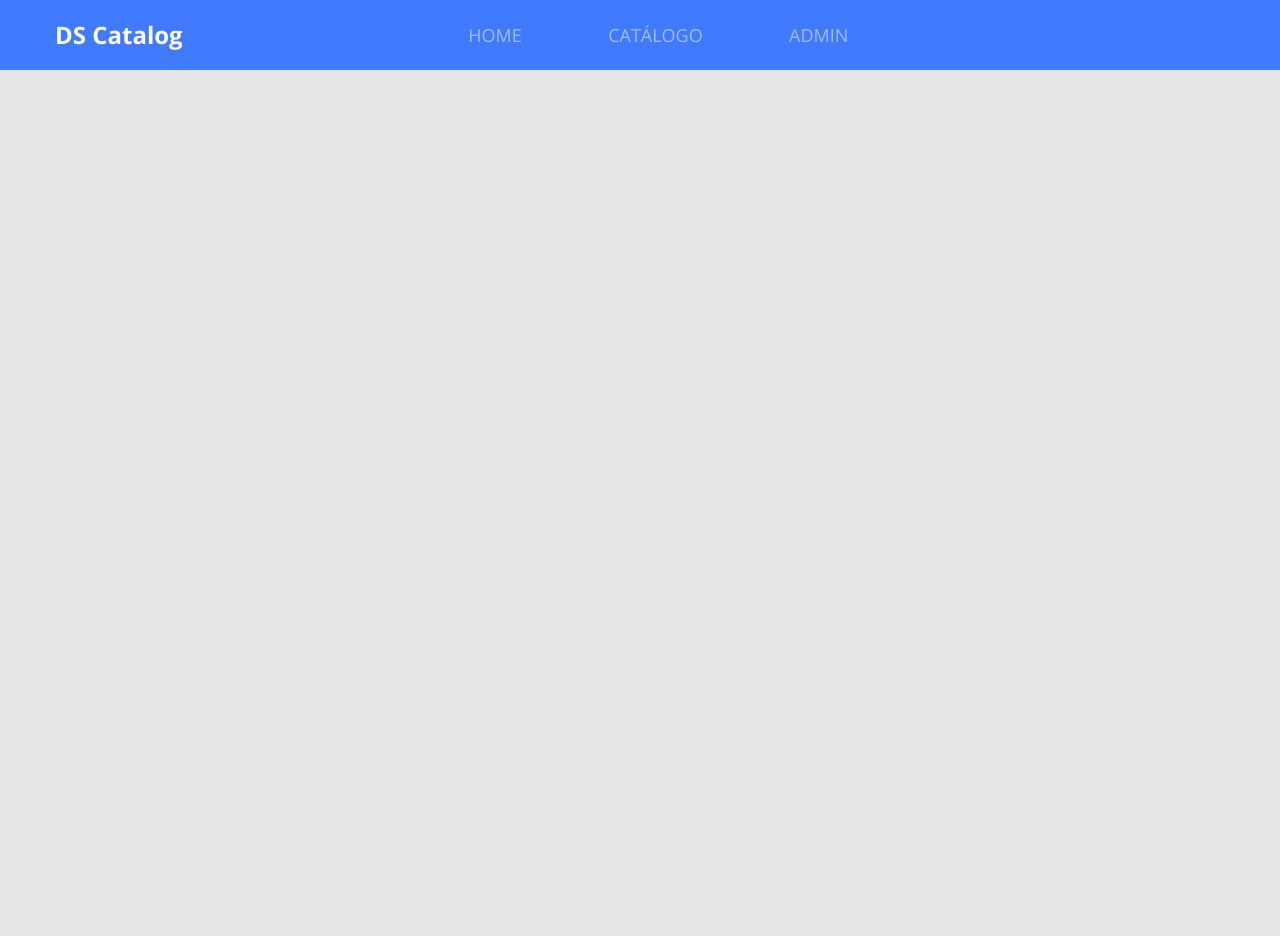
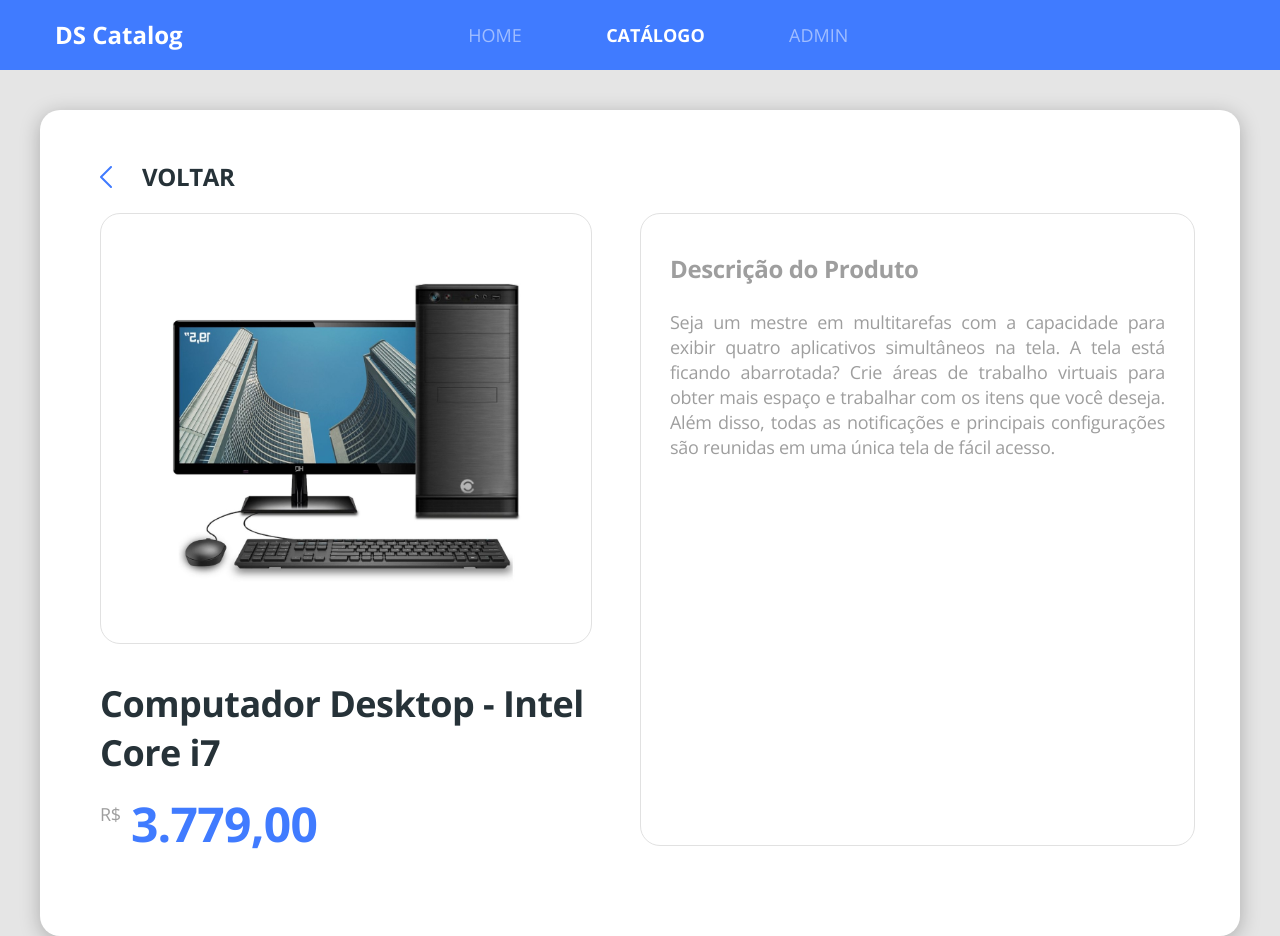
Before and after one commit to tadeuespindolapalermo/dscatalog-bootcamp-devsuperior, a React (Create React App) app in the folder front-web/: page /products/1 in a window 1280 px wide. Before the commit the page ends 800 px from the top, so only its background shows below. Built offline with nearby package versions, Linux system fonts and the light colour scheme.

Commit message:
Add Product Details

```diff
--- a/front-web/src/Routes.tsx
+++ b/front-web/src/Routes.tsx
@@ -2,6 +2,7 @@ import { BrowserRouter, Switch, Route } from 'react-router-dom';
 import NavBar from './core/components/Navbar';
 import Admin from './pages/Admin';
 import Catalog from './pages/Catalog';
+import ProductDetails from './pages/Catalog/components/ProductDetails';
 import Home from './pages/Home';
 
 const Routes = () => (
@@ -11,8 +12,11 @@ const Routes = () => (
             <Route path="/" exact>
                 <Home />
             </Route>
-            <Route path="/catalog">
+            <Route path="/products" exact>
                 <Catalog />
+            </Route>
+            <Route path="/products/:productId">
+                <ProductDetails />
             </Route>
             <Route path="/admin">
                 <Admin />
--- a/front-web/src/core/components/ButtonIcon/styles.scss
+++ b/front-web/src/core/components/ButtonIcon/styles.scss
@@ -12,4 +12,5 @@
     display: flex;
     align-items: center;
     justify-content: center;
+    color: #FFF;
 }
--- a/front-web/src/core/components/Navbar/index.tsx
+++ b/front-web/src/core/components/Navbar/index.tsx
@@ -16,7 +16,7 @@ const NavBar = () => (
                     </NavLink>
                 </li>
                 <li>
-                    <NavLink to="/catalog">
+                    <NavLink to="/products">
                         CATÁLOGO
                     </NavLink>
                 </li>
--- a/front-web/src/pages/Catalog/components/ProductCard/index.tsx
+++ b/front-web/src/pages/Catalog/components/ProductCard/index.tsx
@@ -1,4 +1,5 @@
 import { ReactComponent as ProductImage } from '../../../../core/assets/images/product.svg';
+import ProductPrice from '../ProductPrice';
 import './styles.scss';
 
 const ProductCard = () => (
@@ -9,12 +10,7 @@ const ProductCard = () => (
                 Computador Desktop - Intel Core i7
             </h6>
         </div>
-        <div className="product-price-container">
-            <span className="product-currency">R$</span>
-            <h3 className="product-price">
-                2.779,00
-            </h3>
-        </div>
+       <ProductPrice price="2.779,00" />
     </div>
 );
 
--- a/front-web/src/pages/Catalog/components/ProductCard/styles.scss
+++ b/front-web/src/pages/Catalog/components/ProductCard/styles.scss
@@ -14,24 +14,5 @@
     font-size: 18px;
     line-height: 25px;
     letter-spacing: -0.015em;
+    color: #263238;
 }
-
-.product-price-container {
-    margin-top: 25px;
-    display: flex;
-}
-
-.product-currency {
-    font-size: 18px;
-    line-height: 25px;
-    letter-spacing: -0.015em;
-    color: #9E9E9E;
-}
-
-.product-price {
-    font-size: 32px;
-    line-height: 44px;
-    letter-spacing: -0.015em;
-    color: #407BFF;
-    margin-left: 10px;
-}
--- /dev/null
+++ b/front-web/src/pages/Catalog/components/ProductDetails/index.tsx
@@ -0,0 +1,47 @@
+import { Link, useParams } from 'react-router-dom';
+import { ReactComponent as ArrowIcon } from '../../../../core/assets/images/arrow.svg'
+import { ReactComponent as ProductImage } from '../../../../core/assets/images/product.svg'
+import ProductPrice from '../ProductPrice';
+import './styles.scss';
+
+type ParamsType = {
+    productId: string;
+}
+
+const ProductDetails = () => {
+    const { productId } = useParams<ParamsType>();
+
+    console.log(productId);
+
+    return (
+        <div className="product-details-container">
+            <div className="card-base border-radius-20 product-details">
+               <Link to="/products" className="product-details-goback">
+                <ArrowIcon className="icon-goback" />
+                <h1 className="text-goback">voltar</h1>
+               </Link>
+               <div className="row">
+                   <div className="col-6 pr-5">
+                        <div className="product-details-card text-center">
+                            <ProductImage className="product-details-image" />
+                        </div>
+                        <h1 className="product-details-name">
+                            Computador Desktop - Intel Core i7
+                        </h1>
+                        <ProductPrice price="3.779,00" />
+                   </div>
+                   <div className="col-6 product-details-card">
+                        <h1 className="product-description-title">
+                           Descrição do Produto
+                        </h1>
+                        <p className="product-description-text">
+                            Seja um mestre em multitarefas com a capacidade para exibir quatro aplicativos simultâneos na tela. A tela está ficando abarrotada? Crie áreas de trabalho virtuais para obter mais espaço e trabalhar com os itens que você deseja. Além disso, todas as notificações e principais configurações são reunidas em uma única tela de fácil acesso.
+                        </p>
+                   </div>
+               </div>
+            </div>
+        </div>
+    );
+};
+
+export default ProductDetails;
--- /dev/null
+++ b/front-web/src/pages/Catalog/components/ProductDetails/styles.scss
@@ -0,0 +1,68 @@
+.product-details-container {
+    margin-top: 40px;
+    padding-left: 40px;
+    padding-right: 40px;
+}
+
+.product-details {
+    padding: 50px 60px 90px 60px;
+}
+
+.product-details-goback {
+    display: flex;
+    align-items: center;
+    margin-bottom: 20px;
+}
+
+.icon-goback {
+    color: #407BFF;
+    transform: rotate(-180deg);
+    margin-right: 30px;
+}
+
+.text-goback {
+    font-size: 24px;
+    line-height: 33px;
+    letter-spacing: -0.015em;
+    color: #263238;
+    text-transform: uppercase;
+}
+
+.product-details-card {
+    border: 1px solid #E1E1E1;
+    border-radius: 20px;
+    padding: 38px 29px;
+}
+
+.product-details-image {
+    width: 353px;
+    height: 353px;
+}
+
+.product-description-title {
+    font-size: 24px;
+    line-height: 33px;
+    letter-spacing: -0.015em;
+    color: #9E9E9E;
+    margin-bottom: 25px;
+}
+
+.product-description-text {
+    font-size: 18px;
+    line-height: 25px;
+    letter-spacing: -0.015em;
+    color: #9E9E9E;
+    text-align: justify;
+}
+
+.product-details-name {
+    font-size: 36px;
+    line-height: 49px;
+    letter-spacing: -0.015em;
+    margin-top: 35px;
+}
+
+.product-details .product-price {
+    font-size: 48px;
+
+}
--- /dev/null
+++ b/front-web/src/pages/Catalog/components/ProductPrice/index.tsx
@@ -0,0 +1,16 @@
+import './styles.scss'
+
+type Props = {
+    price: string;
+}
+
+const ProductPrice = ({ price }: Props) => (
+    <div className="product-price-container">
+        <span className="product-currency">R$</span>
+        <h3 className="product-price">
+            {price}
+        </h3>
+    </div>
+);
+
+export default ProductPrice;
--- /dev/null
+++ b/front-web/src/pages/Catalog/components/ProductPrice/styles.scss
@@ -0,0 +1,19 @@
+.product-price-container {
+    margin-top: 25px;
+    display: flex;
+}
+
+.product-currency {
+    font-size: 18px;
+    line-height: 25px;
+    letter-spacing: -0.015em;
+    color: #9E9E9E;
+}
+
+.product-price {
+    font-size: 32px;
+    line-height: 44px;
+    letter-spacing: -0.015em;
+    color: #407BFF;
+    margin-left: 10px;
+}
--- a/front-web/src/pages/Catalog/index.tsx
+++ b/front-web/src/pages/Catalog/index.tsx
@@ -1,3 +1,4 @@
+import { Link } from 'react-router-dom';
 import ProductCard from './components/ProductCard';
 import './styles.scss';
 
@@ -7,13 +8,15 @@ const Catalog = () => (
             Catálogo de Produtos
         </h1>
         <h1 className="catalog-products">
-            <ProductCard />
-            <ProductCard />
-            <ProductCard />
-            <ProductCard />
-            <ProductCard />
-            <ProductCard />
-            <ProductCard />
+            <Link to="/products/1"><ProductCard /></Link>
+            <Link to="/products/2"><ProductCard /></Link>
+            <Link to="/products/3"><ProductCard /></Link>
+            <Link to="/products/4"><ProductCard /></Link>
+            <Link to="/products/5"><ProductCard /></Link>
+            <Link to="/products/6"><ProductCard /></Link>
+            <Link to="/products/7"><ProductCard /></Link>
+            <Link to="/products/8"><ProductCard /></Link>
+            <Link to="/products/9"><ProductCard /></Link>
         </h1>
     </div>
 );
--- a/front-web/src/pages/Home/index.tsx
+++ b/front-web/src/pages/Home/index.tsx
@@ -13,7 +13,7 @@ const Home = () => (
                 <p className="text-subtitle">
                     Ajudaremos você a encontrar os melhores <br /> produtos disponíveis no mercado.
                 </p>
-                <Link to="/catalog">
+                <Link to="/products">
                     <ButtonIcon text="inicie agora a sua busca" />
                 </Link>
             </div>
```
Also changed, not shown: front-web/src/core/assets/images/arrow.svg.
